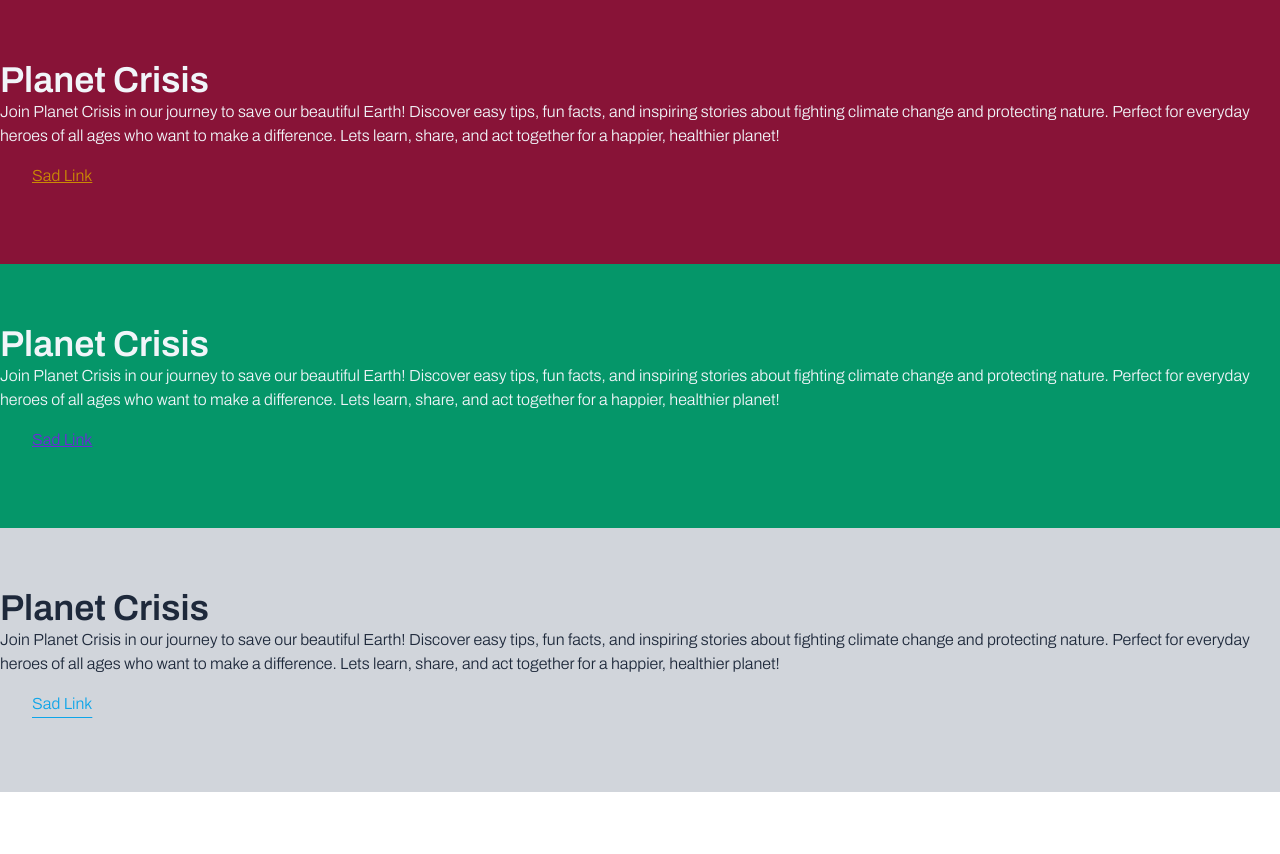
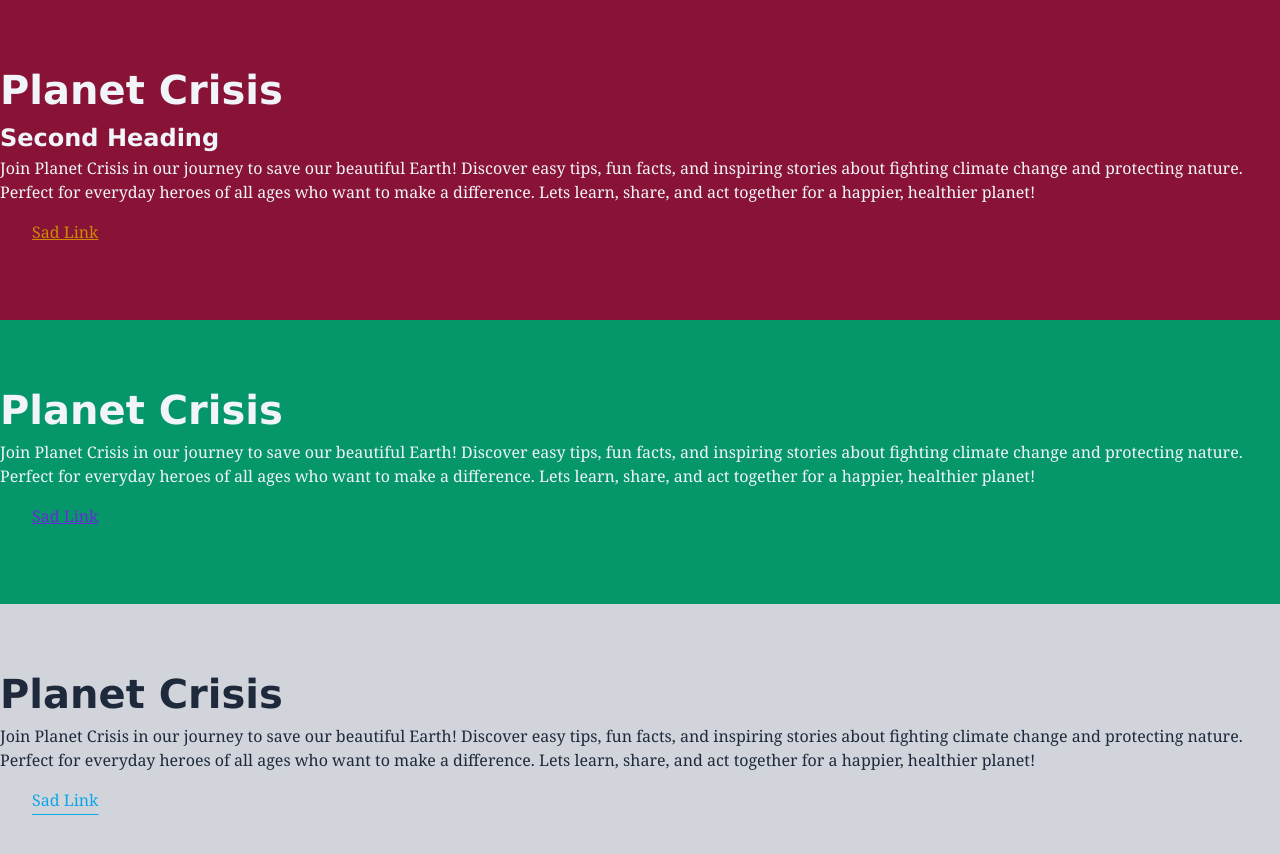
Before and after one commit to PlanetCrisisInfo/frontend, a Next.js app: page / in a window 1280 px wide. Shown: the top 854 px of the page. Before the commit the page ends 800 px from the top, so only its background shows below. Built offline with nearby package versions, Linux system fonts and the light colour scheme.

Commit message:
default is better!

```diff
--- a/src/app/globals.scss
+++ b/src/app/globals.scss
@@ -11,17 +11,30 @@
     --svgSadHover: #ffd438;
     --svgNeutral: #10b981;
     --svgNeutralHover: #36bbf2;
-    --font-hanken: "Hanken Grotesk", sans-serif;
-    --font-archivo: "Archivo", sans-serif;
+    --font-heading: Verdana, Arial, sans-serif;
+    --font-body: Georgia, "Times New Roman", serif;
   }
 
   html {
-    font-family: var(--font-hanken);
-    font-weight: normal;
+    font-weight: 300;
   }
 
-  :is(h1, h2, h3, h4, h5, h6) {
-    font-family: var(--font-archivo);
+  h1,
+  h2,
+  h3,
+  h4,
+  h5,
+  h6 {
+    font-family: var(--font-heading);
+    font-weight: 600;
+  }
+
+  h1 {
+    font-size: 2.5rem;
+  }
+
+  h2 {
+    font-size: 1.5rem;
   }
 
   a {
--- a/src/app/layout.tsx
+++ b/src/app/layout.tsx
@@ -1,20 +1,5 @@
 import type { Metadata } from "next"
 import "./globals.scss"
-
-import { Archivo, Hanken_Grotesk } from "next/font/google"
-
-const HankenGrotesk = Hanken_Grotesk({
-  subsets: ["latin"],
-  weight: ["100", "300", "600"],
-  variable: "--font-hanken",
-  display: "swap",
-})
-const ArchivoFont = Archivo({
-  subsets: ["latin"],
-  weight: ["100", "300", "600"],
-  variable: "--font-archivo",
-  display: "swap",
-})
 
 export const metadata: Metadata = {
   title: "Planet Crisis",
@@ -29,11 +14,7 @@ export default function RootLayout({
 }) {
   return (
     <html lang="en">
-      <body
-        className={`${HankenGrotesk.variable} font-sans ${ArchivoFont.className} font-sans`}
-      >
-        {children}
-      </body>
+      <body className="">{children}</body>
     </html>
   )
 }
--- a/src/app/page.tsx
+++ b/src/app/page.tsx
@@ -3,7 +3,8 @@ export default function Home() {
   return (
     <main>
       <section className="sad bg">
-        <h1 className="text-4xl font-bold">Planet Crisis</h1>
+        <h1>Planet Crisis</h1>
+        <h2>Second Heading</h2>
         <p>
           Join Planet Crisis in our journey to save our beautiful Earth!
           Discover easy tips, fun facts, and inspiring stories about fighting
@@ -14,7 +15,7 @@ export default function Home() {
         <button className="sad link">Sad Link</button>
       </section>
       <section className="happy bg">
-        <h1 className="text-4xl font-bold">Planet Crisis</h1>
+        <h1>Planet Crisis</h1>
         <p>
           Join Planet Crisis in our journey to save our beautiful Earth!
           Discover easy tips, fun facts, and inspiring stories about fighting
@@ -25,7 +26,7 @@ export default function Home() {
         <button className="happy link">Sad Link</button>
       </section>
       <section className="neutral bg">
-        <h1 className="text-4xl font-bold">Planet Crisis</h1>
+        <h1>Planet Crisis</h1>
         <p>
           Join Planet Crisis in our journey to save our beautiful Earth!
           Discover easy tips, fun facts, and inspiring stories about fighting
--- a/tailwind.config.ts
+++ b/tailwind.config.ts
@@ -9,12 +9,7 @@ const config: Config = {
   theme: {
     extend: {
       fontFamily: {
-        sans: ["var(--font-hanken)"],
-      },
-      fontWeight: {
-        thin: "100",
-        normal: "300",
-        bold: "600",
+        sans: ["Georgia", "Times New Roman", "serif"],
       },
     },
   },
```
